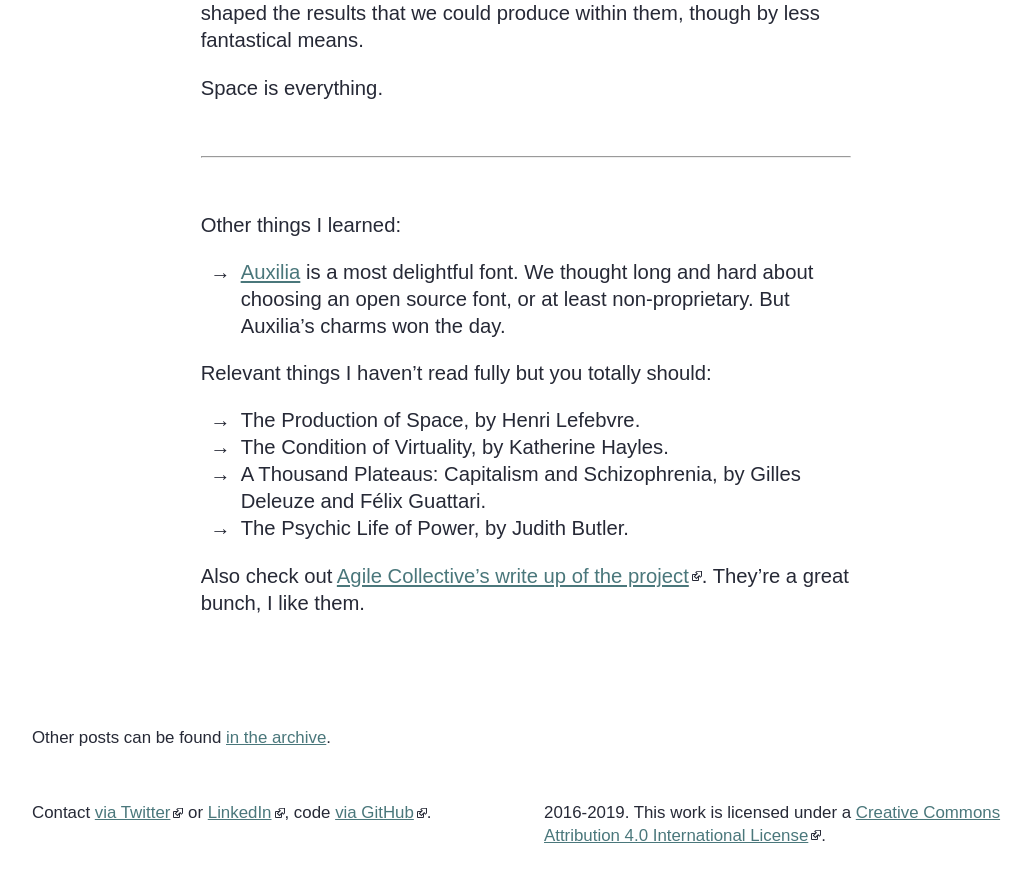
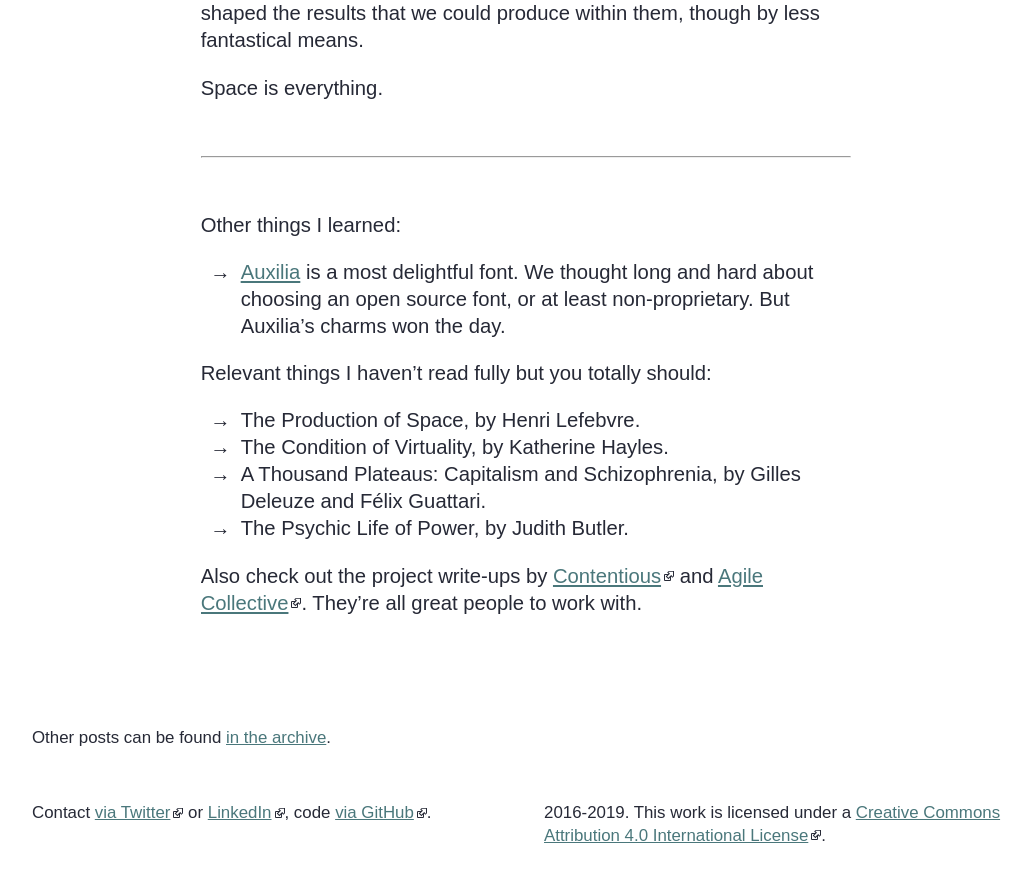
Before and after one commit to whereof-thereof/NotReally, a Jekyll site: the page built from _posts/2019-07-03-a-new-website-for-actionaid.markdown, in a window 1280 px wide and 900 px high, scrolled down 7451 px. Shown: the top 882 px of the window, without its empty margins (114-1146 px from the left). Built offline with Jekyll 4.4.1, drawn with Linux system fonts in a browser that asks for light colours; some web fonts are replaced.

Commit message:
Added Contentious project write up.

```diff
--- a/_posts/2019-07-03-a-new-website-for-actionaid.markdown
+++ b/_posts/2019-07-03-a-new-website-for-actionaid.markdown
@@ -145,4 +145,4 @@ Relevant things I haven’t read fully but you totally should:
 - A Thousand Plateaus: Capitalism and Schizophrenia, by Gilles Deleuze and Félix Guattari.
 - The Psychic Life of Power, by Judith Butler.
 
-Also check out [Agile Collective’s write up of the project](https://agile.coop/our-work/action-aid-international/). They’re a great bunch, I like them.
+Also check out the project write-ups by [Contentious](https://contentious.ltd/project/actionaid-international/) and [Agile Collective](https://agile.coop/our-work/action-aid-international/). They’re all great people to work with.
```
